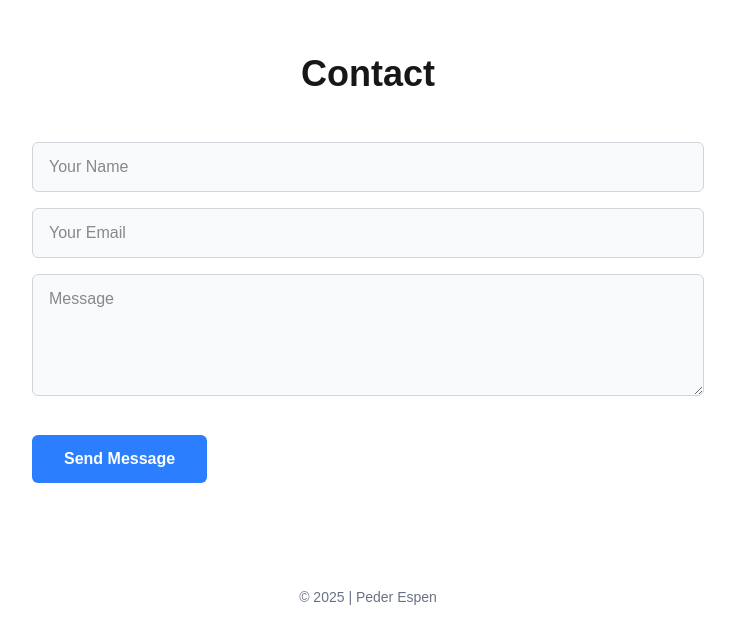
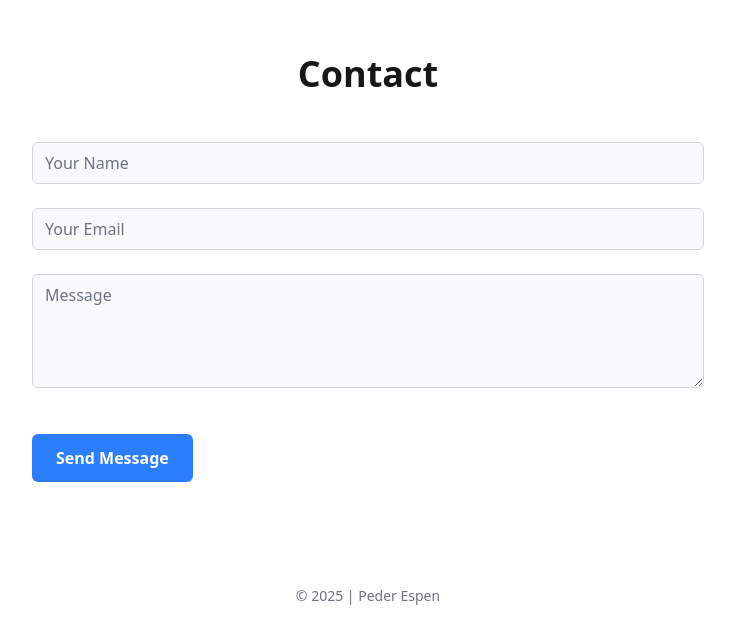
Before and after one commit to pederespen/portfolio, a Next.js app: page / in a window 1280 px wide. Shown: the part 2466-3097 px from the top of the page, without its empty margins (272-1007 px from the left). Built offline with nearby package versions, Linux system fonts and the light colour scheme.

Commit message:
use default font

```diff
--- a/src/app/globals.css
+++ b/src/app/globals.css
@@ -12,8 +12,6 @@ html {
 @theme inline {
   --color-background: var(--background);
   --color-foreground: var(--foreground);
-  --font-sans: var(--font-geist-sans);
-  --font-mono: var(--font-geist-mono);
 }
 
 @media (prefers-color-scheme: dark) {
@@ -26,5 +24,5 @@ html {
 body {
   background: var(--background);
   color: var(--foreground);
-  font-family: Arial, Helvetica, sans-serif;
+  font-family: var(--font-sans);
 }
--- a/src/app/layout.tsx
+++ b/src/app/layout.tsx
@@ -1,16 +1,5 @@
 import type { Metadata } from "next";
-import { Geist, Geist_Mono } from "next/font/google";
 import "./globals.css";
-
-const geistSans = Geist({
-  variable: "--font-geist-sans",
-  subsets: ["latin"],
-});
-
-const geistMono = Geist_Mono({
-  variable: "--font-geist-mono",
-  subsets: ["latin"],
-});
 
 export const metadata: Metadata = {
   title: "Peder | Full Stack Developer",
@@ -25,11 +14,7 @@ export default function RootLayout({
 }>) {
   return (
     <html lang="en">
-      <body
-        className={`${geistSans.variable} ${geistMono.variable} antialiased`}
-      >
-        {children}
-      </body>
+      <body>{children}</body>
     </html>
   );
 }
--- a/src/components/ContactSection.tsx
+++ b/src/components/ContactSection.tsx
@@ -7,12 +7,12 @@ const ContactSection = () => {
         </h2>
 
         <div className="max-w-2xl mx-auto">
-          <form className="space-y-4">
+          <form className="space-y-6">
             <div>
               <input
                 type="text"
                 id="name"
-                className="w-full px-4 py-3 border border-gray-300 rounded-md focus:outline-none focus:ring-2 focus:ring-blue-500 bg-gray-50"
+                className="w-full px-3 py-2 border border-gray-300 rounded-md focus:outline-none focus:ring-2 focus:ring-blue-500 bg-gray-50 placeholder-gray-500"
                 placeholder="Your Name"
                 required
               />
@@ -22,7 +22,7 @@ const ContactSection = () => {
               <input
                 type="email"
                 id="email"
-                className="w-full px-4 py-3 border border-gray-300 rounded-md focus:outline-none focus:ring-2 focus:ring-blue-500 bg-gray-50"
+                className="w-full px-3 py-2 border border-gray-300 rounded-md focus:outline-none focus:ring-2 focus:ring-blue-500 bg-gray-50 placeholder-gray-500"
                 placeholder="Your Email"
                 required
               />
@@ -32,7 +32,7 @@ const ContactSection = () => {
               <textarea
                 id="message"
                 rows={4}
-                className="w-full px-4 py-3 border border-gray-300 rounded-md focus:outline-none focus:ring-2 focus:ring-blue-500 bg-gray-50"
+                className="w-full px-3 py-2 border border-gray-300 rounded-md focus:outline-none focus:ring-2 focus:ring-blue-500 bg-gray-50 placeholder-gray-500"
                 placeholder="Message"
                 required
               />
@@ -41,7 +41,7 @@ const ContactSection = () => {
             <div className="text-left">
               <button
                 type="submit"
-                className="inline-block px-8 py-3 bg-blue-500 text-white font-bold rounded-md hover:bg-blue-600 transition-colors mt-4"
+                className="inline-block px-6 py-3 bg-blue-500 text-white font-bold rounded-md hover:bg-blue-600 transition-colors mt-4 w-auto"
               >
                 Send Message
               </button>
```
